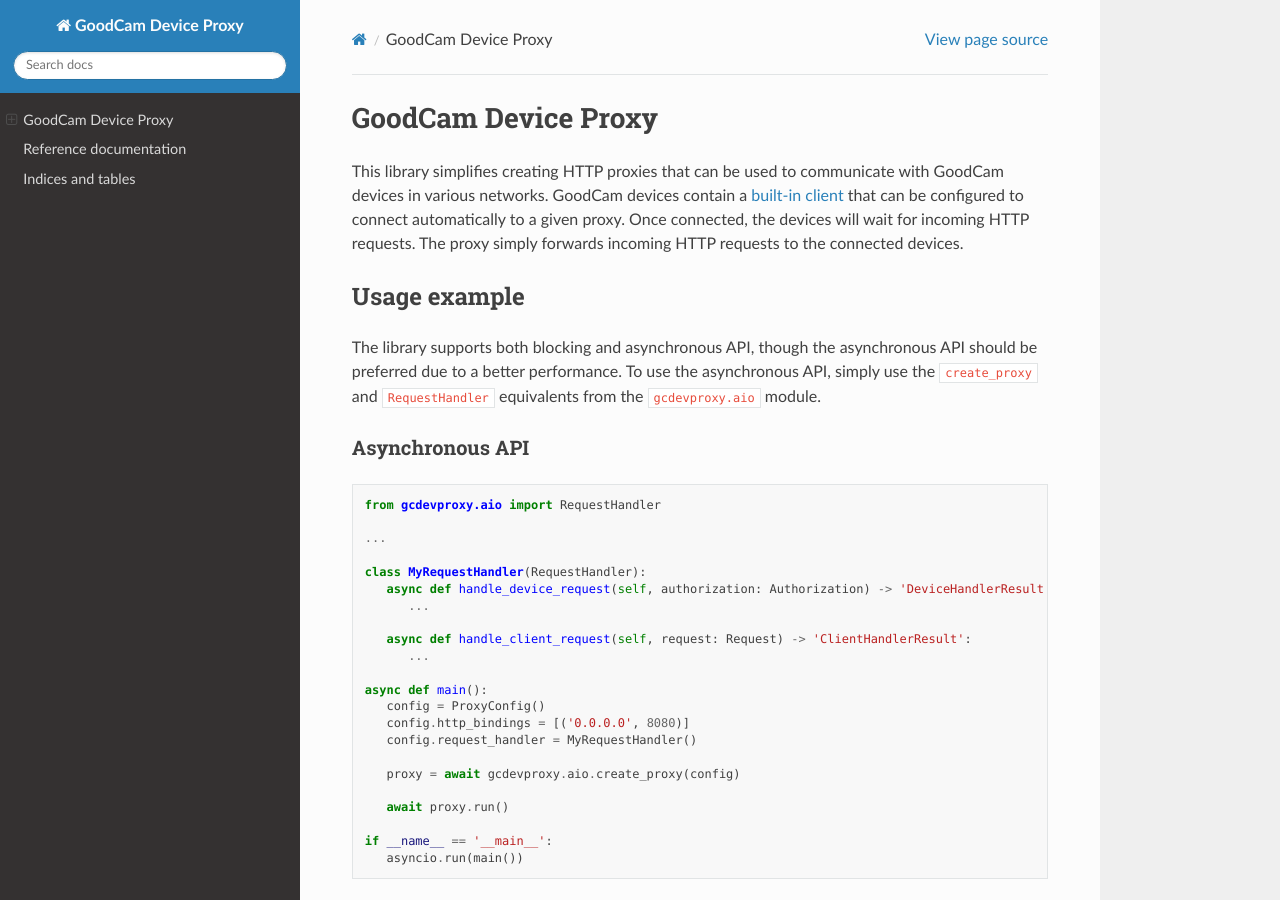
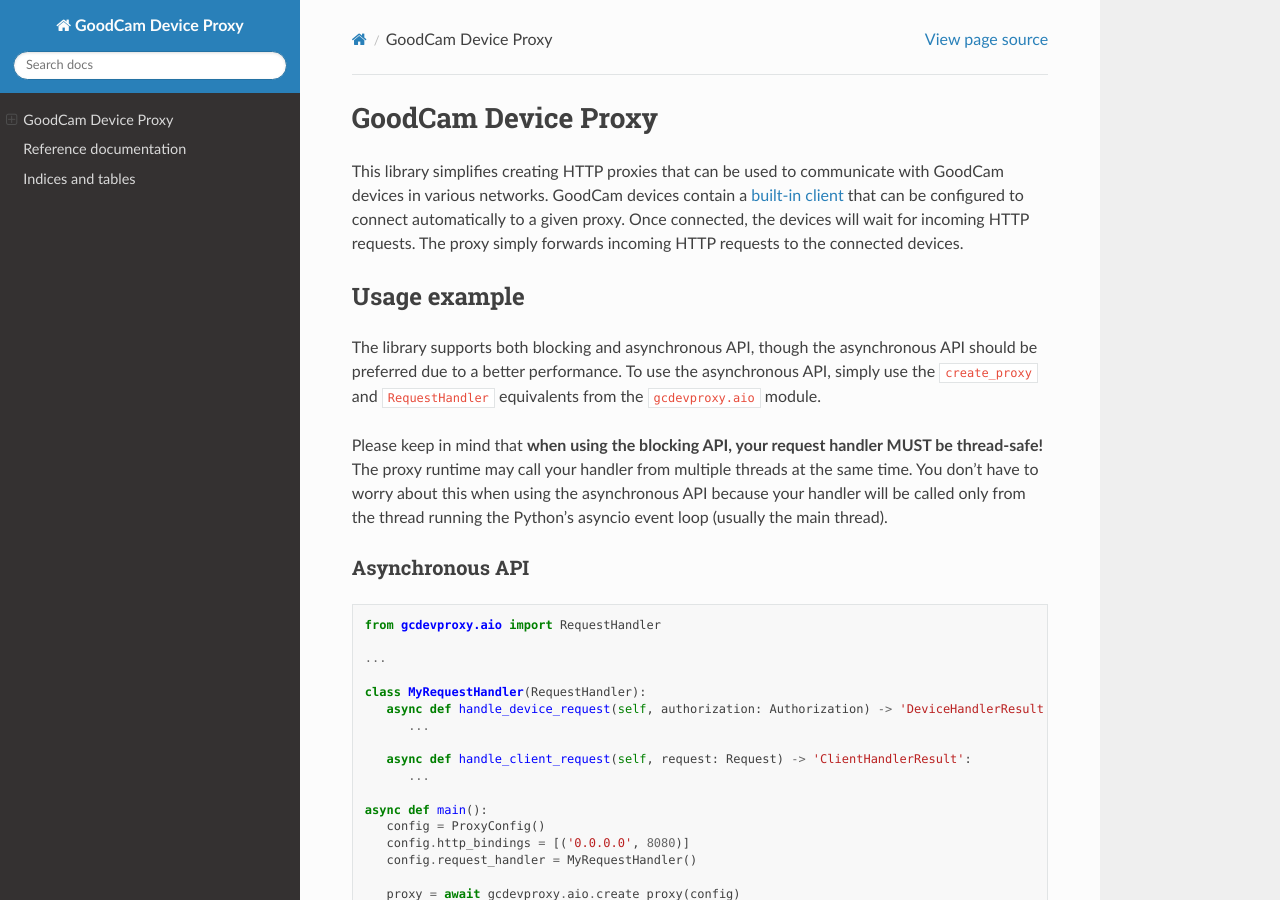
Before and after one commit to GoodCam/device-proxy-lib, a Sphinx documentation site: the page built from python/docs/source/index.rst, in a window 1280 px wide and 900 px high. Built offline with Sphinx 7.4.7 and the Read the Docs theme 2.0.0, drawn with Linux system fonts in a browser that asks for light colours.

Commit message:
Add thread safety warning

```diff
--- a/python/docs/source/index.rst
+++ b/python/docs/source/index.rst
@@ -15,6 +15,12 @@
 asynchronous API should be preferred due to a better performance. To use the
 asynchronous API, simply use the ``create_proxy`` and ``RequestHandler``
 equivalents from the ``gcdevproxy.aio`` module.
+
+Please keep in mind that **when using the blocking API, your request handler
+MUST be thread-safe!** The proxy runtime may call your handler from multiple
+threads at the same time. You don't have to worry about this when using the
+asynchronous API because your handler will be called only from the thread
+running the Python's asyncio event loop (usually the main thread).
 
 Asynchronous API
 ^^^^^^^^^^^^^^^^
```
